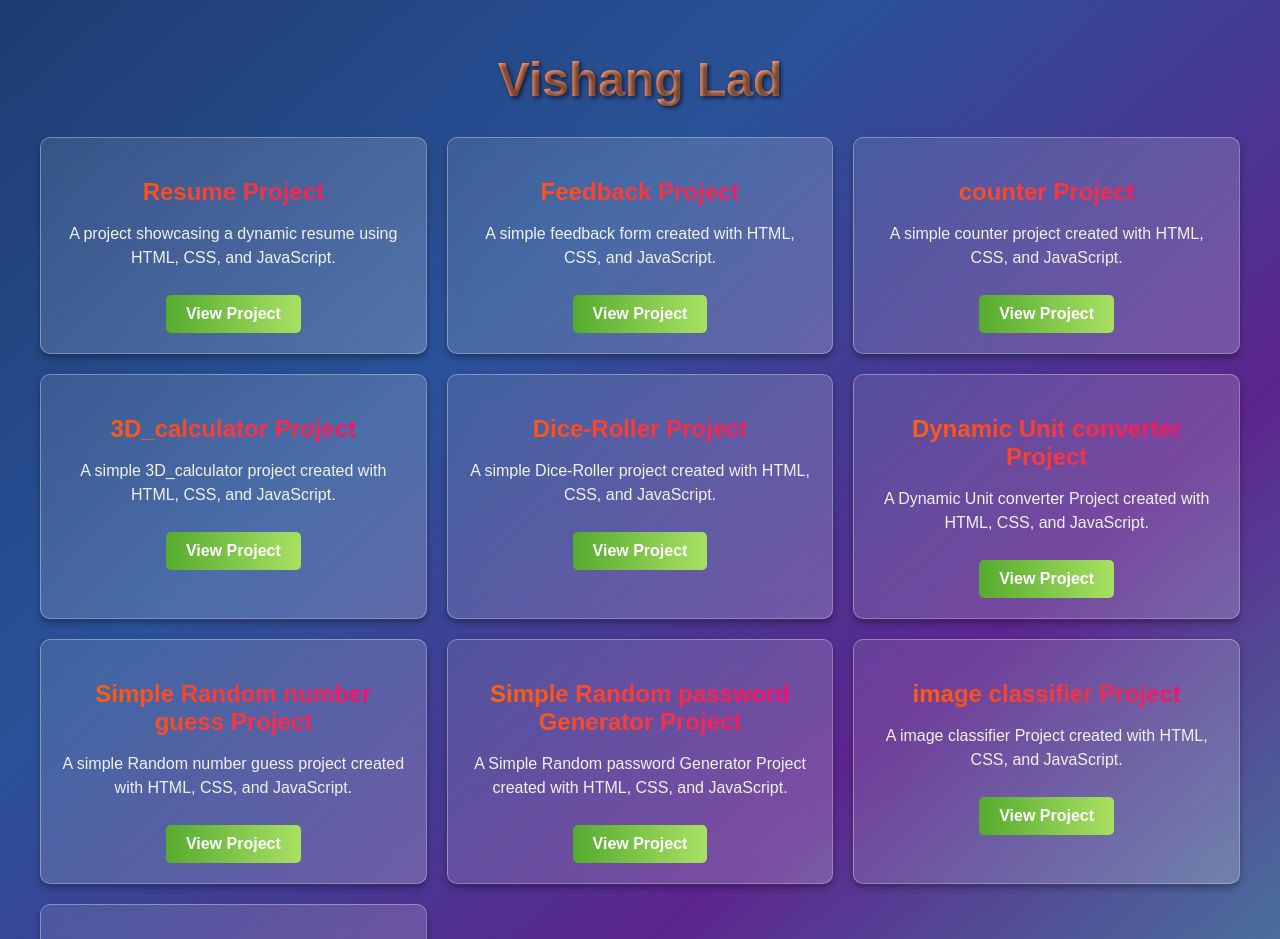
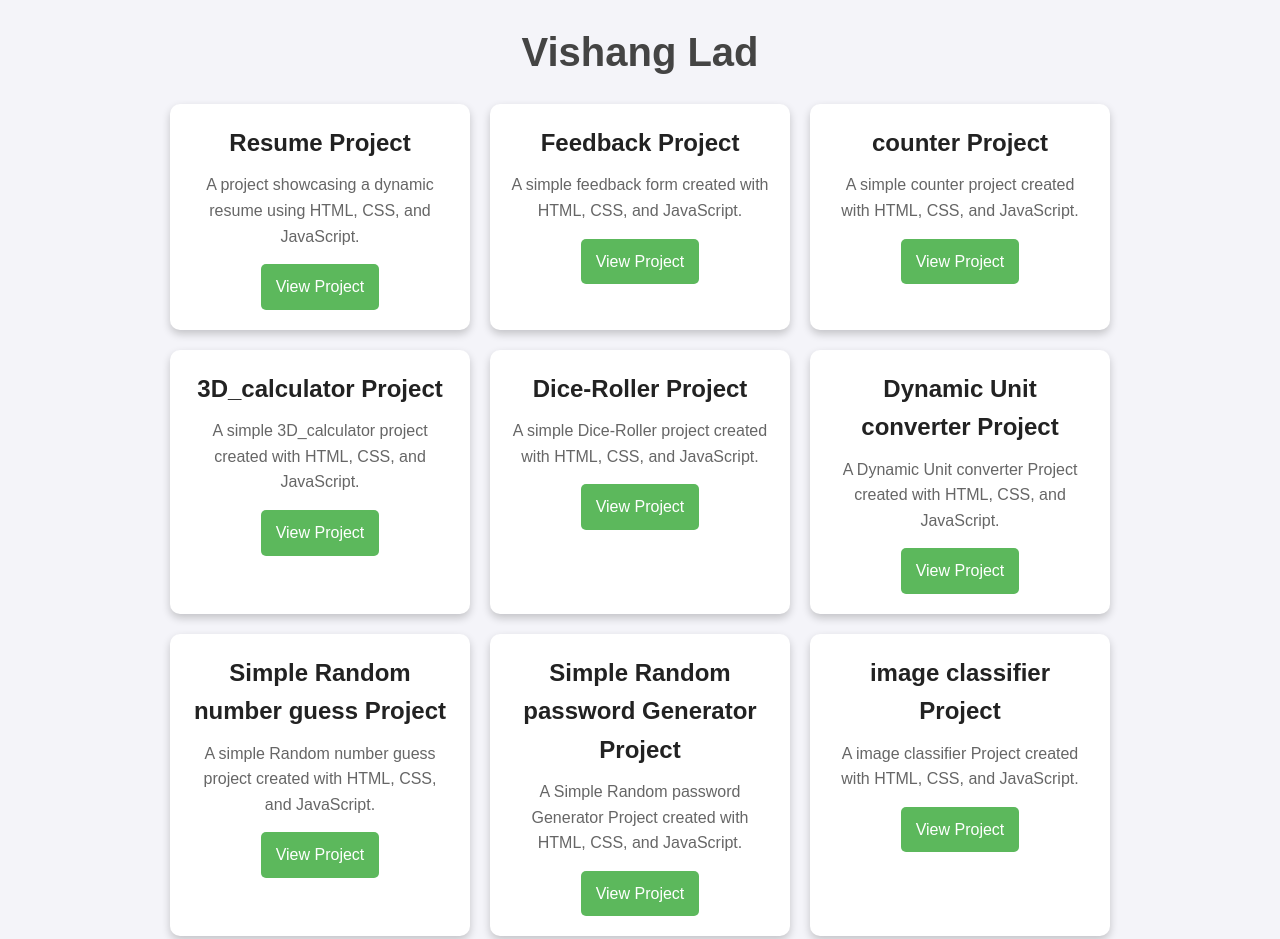
Before and after one commit to vishangl/JSprojects, a plain HTML site: page index.html in a window 1280 px wide. Shown: the top 939 px of the page. Drawn offline with Linux system fonts and the light colour scheme.

Commit message:
asdfcnihbf

```diff
--- a/style.css
+++ b/style.css
@@ -1,127 +1,77 @@
-/* General Styles */
-body {
-    font-family: 'Arial', sans-serif;
+/* General Reset */
+* {
     margin: 0;
     padding: 0;
-    background: linear-gradient(to bottom right, #1e3c72, #2a5298, #5c258d, #4389a2);
-    color: #fff;
+    box-sizing: border-box;
+}
+
+body {
+    font-family: Arial, sans-serif;
+    background-color: #f4f4f9;
+    color: #333;
+    line-height: 1.6;
+    display: flex;
+    justify-content: center;
+    align-items: center;
+    min-height: 100vh;
+    margin: 0;
 }
 
 .container {
-    max-width: 1200px;
-    margin: 0 auto;
+    text-align: center;
     padding: 20px;
-    text-align: center;
 }
 
 h1 {
-    font-size: 3rem;
+    font-size: 2.5rem;
     margin-bottom: 20px;
-    text-shadow: 2px 2px 4px rgba(0, 0, 0, 0.6);
-    animation: fadeIn 2s ease-in-out;
-    background: linear-gradient(to right, #ff7e5f, #feb47b);
-    -webkit-background-clip: text;
-    -webkit-text-fill-color: transparent;
+    color: #444;
 }
 
-/* Card Container Styles */
 .card-container {
-    display: grid;
-    grid-template-columns: repeat(auto-fit, minmax(300px, 1fr));
+    display: flex;
+    flex-wrap: wrap;
+    justify-content: center;
     gap: 20px;
-    margin-top: 30px;
+    margin-top: 20px;
 }
 
-/* Individual Card Styles */
 .card {
-    background: linear-gradient(135deg, rgba(255, 255, 255, 0.1), rgba(255, 255, 255, 0.2));
-    border: 1px solid rgba(255, 255, 255, 0.3);
+    background-color: #fff;
     border-radius: 10px;
+    box-shadow: 0 4px 8px rgba(0, 0, 0, 0.2);
+    width: 300px;
     padding: 20px;
-    box-shadow: 0 4px 6px rgba(0, 0, 0, 0.3);
-    transition: transform 0.3s ease, box-shadow 0.3s ease;
-    overflow: hidden;
-    position: relative;
-    backdrop-filter: blur(10px);
+    transition: transform 0.3s, box-shadow 0.3s;
 }
 
 .card:hover {
     transform: translateY(-10px);
-    box-shadow: 0 10px 15px rgba(0, 0, 0, 0.4);
+    box-shadow: 0 8px 16px rgba(0, 0, 0, 0.3);
 }
 
 .card h2 {
     font-size: 1.5rem;
     margin-bottom: 10px;
-    color: #ffdd59;
-    animation: slideIn 1s ease-in-out;
-    background: linear-gradient(to right, #ff6a00, #ee0979);
-    -webkit-background-clip: text;
-    -webkit-text-fill-color: transparent;
+    color: #222;
 }
 
 .card p {
     font-size: 1rem;
+    color: #666;
     margin-bottom: 15px;
-    color: #f1f1f1;
-    line-height: 1.5;
 }
 
 .card-link {
     display: inline-block;
-    margin-top: 10px;
-    padding: 10px 20px;
-    background: linear-gradient(to right, #56ab2f, #a8e063);
+    text-decoration: none;
+    background-color: #5cb85c;
     color: #fff;
-    text-decoration: none;
+    padding: 10px 15px;
     border-radius: 5px;
     transition: background-color 0.3s ease;
-    font-weight: bold;
 }
 
 .card-link:hover {
-    background: linear-gradient(to right, #11998e, #38ef7d);
+    background-color: #4cae4c;
 }
-
-/* Animation Keyframes */
-@keyframes fadeIn {
-    from {
-        opacity: 0;
-    }
-    to {
-        opacity: 1;
-    }
-}
-
-@keyframes slideIn {
-    from {
-        transform: translateX(-100%);
-        opacity: 0;
-    }
-    to {
-        transform: translateX(0);
-        opacity: 1;
-    }
-}
-
-/* Add a Glow Effect */
-.card:hover::before {
-    content: '';
-    position: absolute;
-    top: 0;
-    left: 0;
-    right: 0;
-    bottom: 0;
-    border-radius: 10px;
-    border: 2px solid rgba(255, 255, 255, 0.6);
-    animation: glow 1.5s infinite;
-}
-
-@keyframes glow {
-    0%, 100% {
-        box-shadow: 0 0 10px rgba(255, 255, 255, 0.5);
-    }
-    50% {
-        box-shadow: 0 0 20px rgba(255, 255, 255, 0.8);
-    }
-}
```
